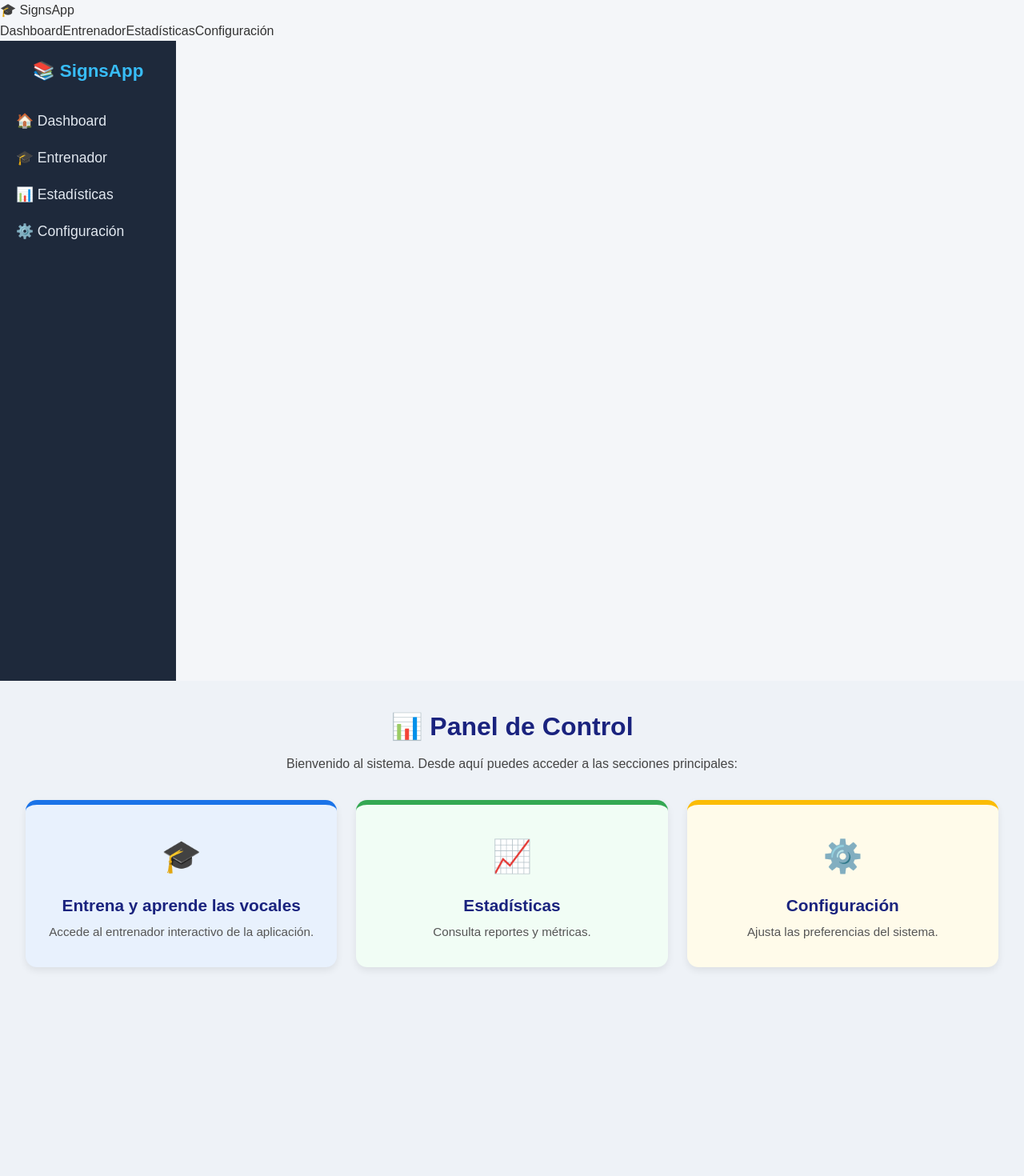
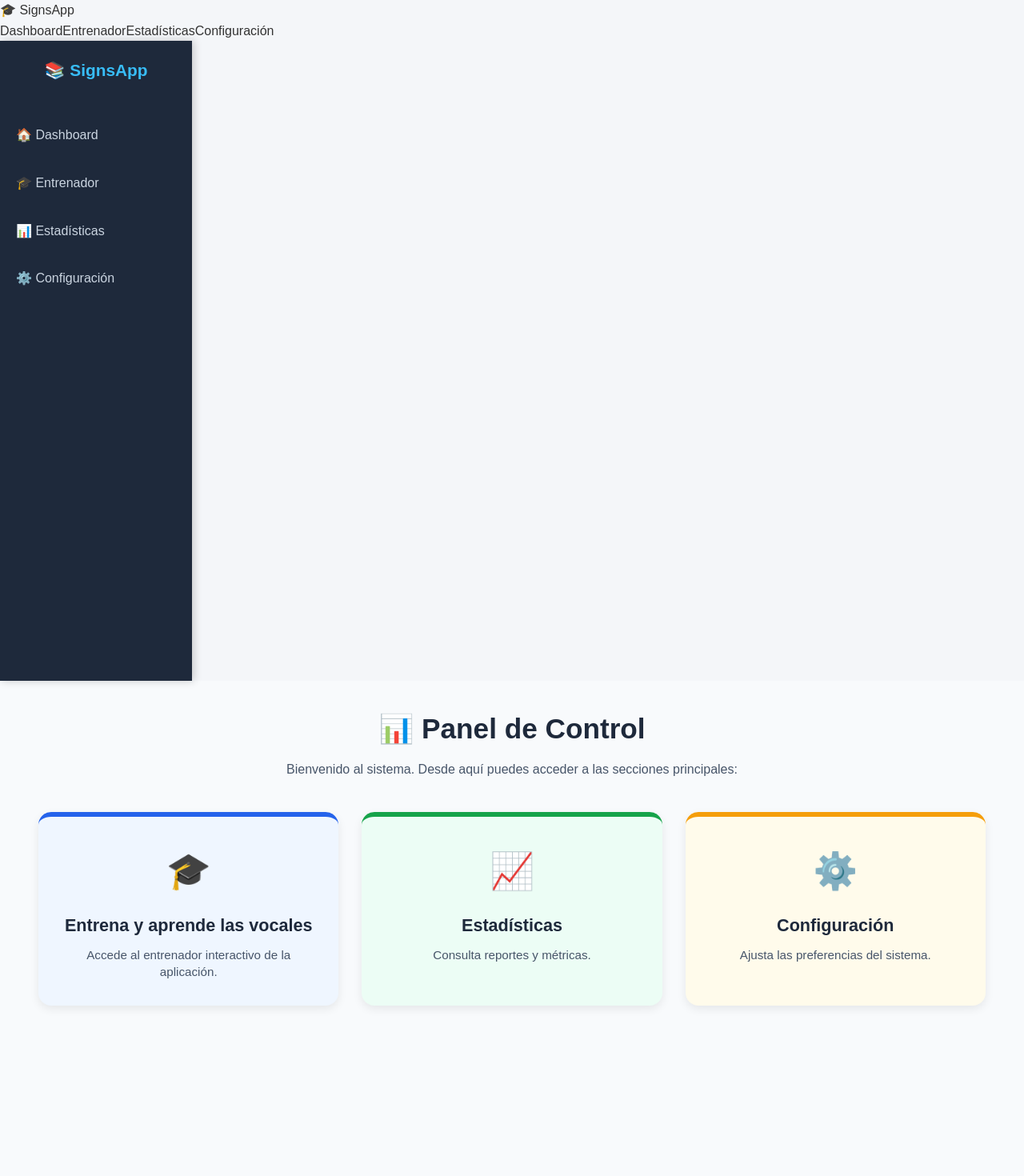
Before and after one commit to aguilarjordy/FINAL, a React (Vite) app in the folder frontend/: page / in a window 1280 px wide. Shown: the top 1470 px of the page at 80% size. Built offline with nearby package versions, Linux system fonts and the light colour scheme.

Commit message:
Orden del dash

```diff
--- a/frontend/src/layouts/MainLayout.jsx
+++ b/frontend/src/layouts/MainLayout.jsx
@@ -1,16 +1,21 @@
+// src/layouts/MainLayout.jsx
 import React from "react";
 import { Outlet } from "react-router-dom";
 import Navbar from "../components/Navbar";
 import Sidebar from "../components/Sidebar";
 import Footer from "../components/Footer";
-import "../styles/dashboard.css"; // 🎯 Importa SOLO estilos del dashboard
+import "../styles/dashboard.css";
+import "../styles/sidebar.css"; // ✅ importa estilos del sidebar
 
 const MainLayout = () => {
   return (
     <div className="layout-container">
       <Navbar />
-      <div className="layout-content">
+      <div className="layout-body">
+        {/* Sidebar a la izquierda */}
         <Sidebar />
+
+        {/* Contenido a la derecha */}
         <main className="layout-main">
           <Outlet />
         </main>
--- a/frontend/src/styles/dashboard.css
+++ b/frontend/src/styles/dashboard.css
@@ -1,23 +1,24 @@
 /* ===== Estilo general del Dashboard ===== */
 .dashboard {
   padding: 2rem;
-  background: #eef2f7; /* gris azulado */
+  background: #f8fafc; /* gris muy claro */
   min-height: 100vh;
 }
 
 .dashboard-header {
   text-align: center;
-  margin-bottom: 2rem;
+  margin-bottom: 2.5rem;
 }
 
 .dashboard-header h1 {
-  font-size: 2rem;
-  color: #1a237e; /* azul fuerte */
-  margin-bottom: 0.5rem;
+  font-size: 2.2rem;
+  color: #1e293b; /* gris oscuro elegante */
+  margin-bottom: 0.6rem;
+  font-weight: bold;
 }
 
 .dashboard-header p {
-  color: #444;
+  color: #475569; /* gris intermedio */
   font-size: 1rem;
 }
 
@@ -25,55 +26,61 @@
 .dashboard-cards {
   display: grid;
   grid-template-columns: repeat(auto-fit, minmax(260px, 1fr));
-  gap: 1.5rem;
+  gap: 1.8rem;
+  padding: 0 1rem;
 }
 
 /* ===== Estilo base de tarjetas ===== */
 .card {
-  background: #fff;
+  background: #ffffff;
   padding: 2rem 1.5rem;
-  border-radius: 14px;
+  border-radius: 16px;
   text-align: center;
   text-decoration: none;
   color: inherit;
-  box-shadow: 0 4px 10px rgba(0, 0, 0, 0.08);
-  transition: transform 0.2s ease, box-shadow 0.2s ease;
+  box-shadow: 0 4px 12px rgba(0, 0, 0, 0.08);
+  transition: transform 0.25s ease, box-shadow 0.25s ease;
+  cursor: pointer;
 }
 
 .card:hover {
-  transform: translateY(-6px);
-  box-shadow: 0 6px 14px rgba(0, 0, 0, 0.15);
+  transform: translateY(-8px) scale(1.02);
+  box-shadow: 0 8px 18px rgba(0, 0, 0, 0.18);
 }
 
 .card-icon {
-  font-size: 2.5rem;
-  margin-bottom: 0.8rem;
+  font-size: 2.8rem;
+  margin-bottom: 1rem;
+  display: flex;
+  justify-content: center;
+  align-items: center;
 }
 
 /* ===== Variantes de color ===== */
 .card-primary {
-  border-top: 6px solid #1a73e8; /* azul */
-  background: #e8f1fd;           /* fondo azul claro */
+  border-top: 6px solid #2563eb; /* azul */
+  background: #eff6ff;           /* azul muy claro */
 }
 
 .card-info {
-  border-top: 6px solid #34a853; /* verde */
-  background: #f1fdf5;           /* verde claro */
+  border-top: 6px solid #16a34a; /* verde */
+  background: #ecfdf5;           /* verde muy claro */
 }
 
 .card-warning {
-  border-top: 6px solid #fbbc05; /* amarillo */
-  background: #fffbea;           /* amarillo claro */
+  border-top: 6px solid #f59e0b; /* amarillo */
+  background: #fffbeb;           /* amarillo muy claro */
 }
 
 .card h2 {
-  font-size: 1.3rem;
-  margin-bottom: 0.3rem;
-  color: #1a237e;
-  font-weight: bold;
+  font-size: 1.35rem;
+  margin-bottom: 0.5rem;
+  color: #1e293b;
+  font-weight: 600;
 }
 
 .card p {
   font-size: 0.95rem;
-  color: #555;
+  color: #475569;
+  line-height: 1.4;
 }
--- a/frontend/src/styles/sidebar.css
+++ b/frontend/src/styles/sidebar.css
@@ -1,17 +1,23 @@
+/* Fondo oscuro para sidebar */
 .sidebar {
-  width: 220px;
-  min-height: 100vh;
+  width: 240px;
   background: #1e293b; /* Azul oscuro elegante */
   color: #fff;
-  padding: 20px;
+  padding: 20px 0;
+  min-height: 100vh;
+  display: flex;
+  flex-direction: column;
+  box-shadow: 2px 0 10px rgba(0, 0, 0, 0.2);
+  position: sticky;
+  top: 0;
 }
 
 .sidebar-title {
-  font-size: 1.4rem;
+  font-size: 1.3rem;
   font-weight: bold;
+  text-align: center;
   margin-bottom: 30px;
-  text-align: center;
-  color: #38bdf8; /* Azul celeste */
+  color: #38bdf8; /* Celeste */
 }
 
 .sidebar-menu {
@@ -21,20 +27,27 @@
 }
 
 .sidebar-menu li {
-  margin: 18px 0;
+  margin: 10px 0;
 }
 
-.sidebar-menu li a {
-  text-decoration: none;
-  color: #e2e8f0;
-  font-size: 1.1rem;
+.sidebar-menu a {
   display: flex;
   align-items: center;
-  gap: 10px;
-  transition: 0.3s;
+  padding: 12px 20px;
+  color: #cbd5e1; /* Gris claro */
+  text-decoration: none;
+  border-radius: 8px;
+  transition: all 0.3s ease;
+  font-size: 1rem;
 }
 
-.sidebar-menu li a:hover {
-  color: #38bdf8;
+.sidebar-menu a:hover {
+  background: #334155; /* Azul más claro */
+  color: #fff;
   transform: translateX(5px);
 }
+
+.sidebar-menu a .icon {
+  margin-right: 12px;
+  font-size: 1.2rem;
+}
```
